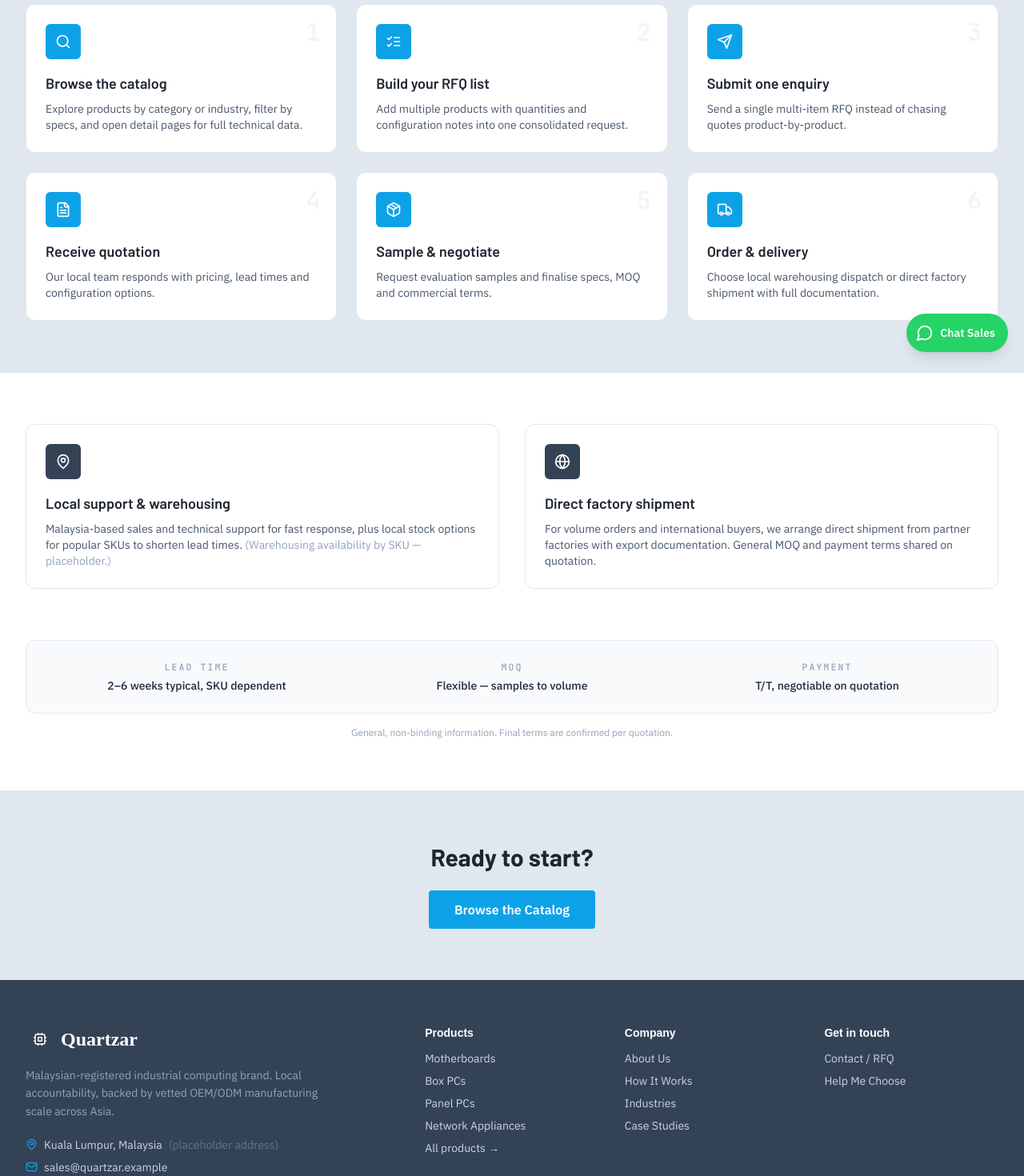
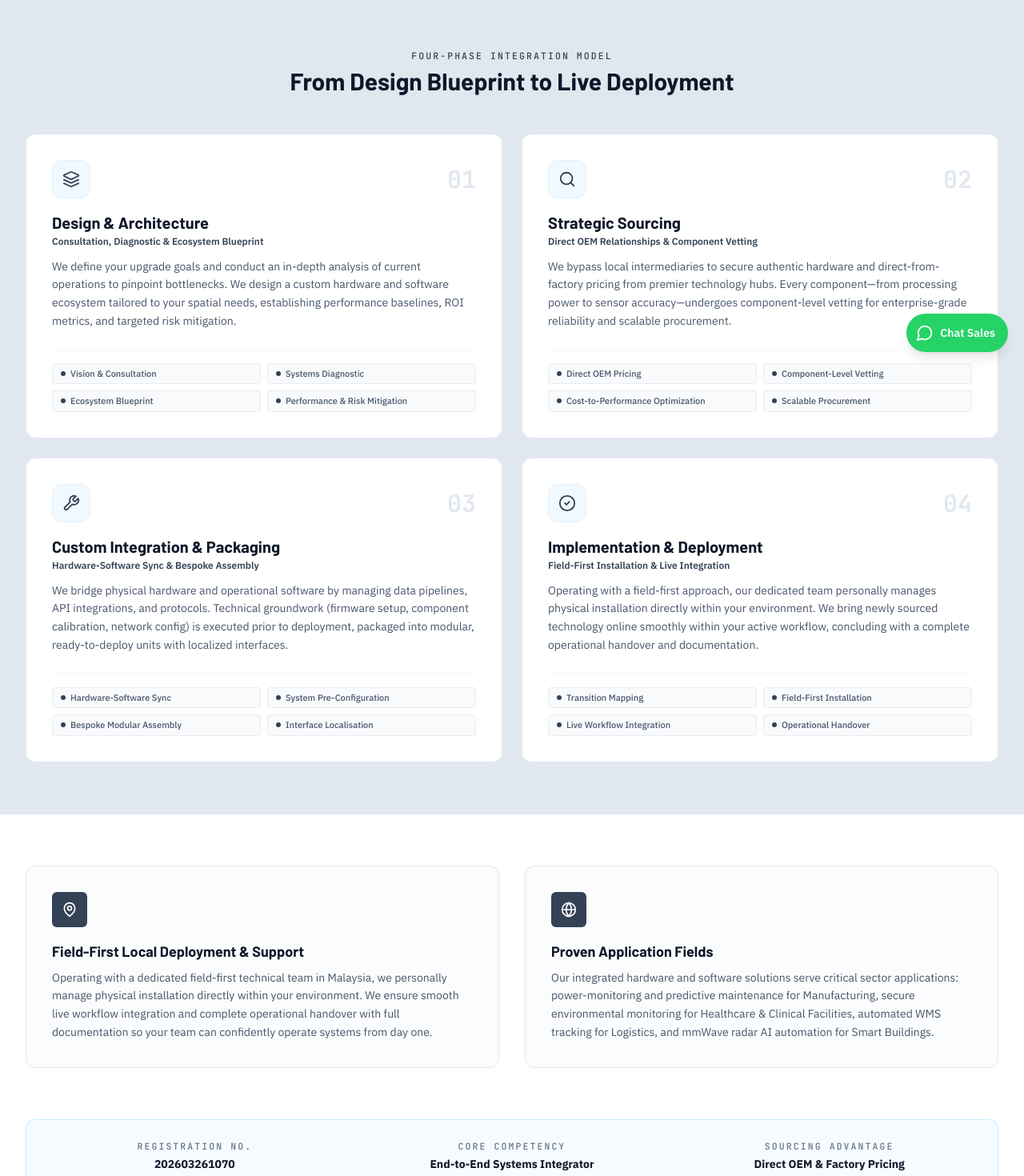
Before and after one commit to sjteo398/techup-catalog, a React (Vite) app: page /sourcing in a window 1280 px wide. Shown: the part 340-1810 px from the top of the page at 80% size. Built offline with nearby package versions, Linux system fonts and the light colour scheme; a web font is replaced by a local one.

Commit message:
Update How It Works (Sourcing.jsx) page with official PDF overview and 4-phase integration model

```diff
--- a/src/pages/Sourcing.jsx
+++ b/src/pages/Sourcing.jsx
@@ -1,15 +1,37 @@
 import React from "react";
 import { Link } from "react-router-dom";
-import { Search, ListChecks, Send, FileText, Package, Truck, MapPin, Globe } from "lucide-react";
+import { Layers, Search, Wrench, CheckCircle2, MapPin, Globe, ArrowRight } from "lucide-react";
 import Layout from "@/components/layout/Layout";
 
 const journey = [
-  { icon: Search, title: "Browse the catalog", body: "Explore products by category or industry, filter by specs, and open detail pages for full technical data." },
-  { icon: ListChecks, title: "Build your RFQ list", body: "Add multiple products with quantities and configuration notes into one consolidated request." },
-  { icon: Send, title: "Submit one enquiry", body: "Send a single multi-item RFQ instead of chasing quotes product-by-product." },
-  { icon: FileText, title: "Receive quotation", body: "Our local team responds with pricing, lead times and configuration options." },
-  { icon: Package, title: "Sample & negotiate", body: "Request evaluation samples and finalise specs, MOQ and commercial terms." },
-  { icon: Truck, title: "Order & delivery", body: "Choose local warehousing dispatch or direct factory shipment with full documentation." },
+  {
+    icon: Layers,
+    title: "Design & Architecture",
+    subtitle: "Consultation, Diagnostic & Ecosystem Blueprint",
+    body: "We define your upgrade goals and conduct an in-depth analysis of current operations to pinpoint bottlenecks. We design a custom hardware and software ecosystem tailored to your spatial needs, establishing performance baselines, ROI metrics, and targeted risk mitigation.",
+    highlights: ["Vision & Consultation", "Systems Diagnostic", "Ecosystem Blueprint", "Performance & Risk Mitigation"]
+  },
+  {
+    icon: Search,
+    title: "Strategic Sourcing",
+    subtitle: "Direct OEM Relationships & Component Vetting",
+    body: "We bypass local intermediaries to secure authentic hardware and direct-from-factory pricing from premier technology hubs. Every component—from processing power to sensor accuracy—undergoes component-level vetting for enterprise-grade reliability and scalable procurement.",
+    highlights: ["Direct OEM Pricing", "Component-Level Vetting", "Cost-to-Performance Optimization", "Scalable Procurement"]
+  },
+  {
+    icon: Wrench,
+    title: "Custom Integration & Packaging",
+    subtitle: "Hardware-Software Sync & Bespoke Assembly",
+    body: "We bridge physical hardware and operational software by managing data pipelines, API integrations, and protocols. Technical groundwork (firmware setup, component calibration, network config) is executed prior to deployment, packaged into modular, ready-to-deploy units with localized interfaces.",
+    highlights: ["Hardware-Software Sync", "System Pre-Configuration", "Bespoke Modular Assembly", "Interface Localisation"]
+  },
+  {
+    icon: CheckCircle2,
+    title: "Implementation & Deployment",
+    subtitle: "Field-First Installation & Live Integration",
+    body: "Operating with a field-first approach, our dedicated team personally manages physical installation directly within your environment. We bring newly sourced technology online smoothly within your active workflow, concluding with a complete operational handover and documentation.",
+    highlights: ["Transition Mapping", "Field-First Installation", "Live Workflow Integration", "Operational Handover"]
+  }
 ];
 
 export default function Sourcing() {
@@ -18,20 +40,44 @@ export default function Sourcing() {
       <section className="navy-bg text-white pt-24 pb-12 relative overflow-hidden">
         <div className="absolute inset-0 grid-texture-dark opacity-50" />
         <div className="relative max-w-7xl mx-auto px-4 sm:px-6 lg:px-8">
-          <p className="eyebrow text-[hsl(var(--accent))]">How it works</p>
-          <h1 className="mt-2 text-3xl sm:text-4xl lg:text-5xl font-display font-extrabold tracking-tight">A straightforward B2B sourcing journey</h1>
-          <p className="mt-4 text-slate-300 max-w-2xl">No online checkout — this is an inquiry-driven model built for technical procurement. Here's how buying from Quartzar works.</p>
+          <p className="eyebrow text-[hsl(var(--accent))]">End-to-End Solutions Integrator</p>
+          <h1 className="mt-2 text-3xl sm:text-4xl lg:text-5xl font-display font-extrabold tracking-tight">How Quartzar Works</h1>
+          <p className="mt-4 text-slate-300 max-w-3xl leading-relaxed">
+            Quartzar Technology & Automation Solutions (Registration No: 202603261070) is a specialized solutions provider dedicated to bridging the gap between global manufacturing capabilities and localized, client-specific needs. We transform high-quality, internationally sourced components into seamless, ready-to-deploy systems.
+          </p>
         </div>
       </section>
 
       <section className="max-w-7xl mx-auto px-4 sm:px-6 lg:px-8 py-16">
-        <div className="grid grid-cols-1 md:grid-cols-2 lg:grid-cols-3 gap-6">
+        <div className="text-center max-w-2xl mx-auto mb-12">
+          <p className="eyebrow text-[hsl(var(--primary))]">Four-Phase Integration Model</p>
+          <h2 className="mt-1 text-2xl sm:text-3xl font-display font-bold text-slate-900">From Design Blueprint to Live Deployment</h2>
+        </div>
+        <div className="grid grid-cols-1 md:grid-cols-2 gap-6">
           {journey.map((j, i) => (
-            <div key={j.title} className="relative rounded-xl border border-slate-200 bg-white p-6 card-hover">
-              <span className="absolute top-4 right-5 font-mono text-3xl font-extrabold text-slate-100">{i + 1}</span>
-              <span className="grid place-items-center w-11 h-11 rounded-lg bg-[hsl(var(--accent))] text-white"><j.icon size={20} /></span>
-              <h3 className="mt-4 font-display font-semibold text-lg">{j.title}</h3>
-              <p className="mt-2 text-sm text-slate-600">{j.body}</p>
+            <div key={j.title} className="relative rounded-xl border border-slate-200 bg-white p-6 sm:p-8 card-hover flex flex-col justify-between">
+              <div>
+                <div className="flex items-center justify-between mb-4">
+                  <span className="grid place-items-center w-12 h-12 rounded-xl bg-sky-50 text-[hsl(var(--primary))] border border-sky-100">
+                    <j.icon size={22} />
+                  </span>
+                  <span className="font-mono text-3xl font-extrabold text-slate-200">0{i + 1}</span>
+                </div>
+                <h3 className="font-display font-bold text-xl text-slate-900">{j.title}</h3>
+                <p className="text-xs font-semibold text-[hsl(var(--primary))] mt-0.5 mb-3">{j.subtitle}</p>
+                <p className="text-sm text-slate-600 leading-relaxed">{j.body}</p>
+              </div>
+
+              <div className="mt-6 pt-4 border-t border-slate-100">
+                <div className="grid grid-cols-2 gap-2">
+                  {j.highlights.map((h) => (
+                    <span key={h} className="text-[11px] font-medium text-slate-600 bg-slate-50 border border-slate-200/70 rounded px-2.5 py-1 flex items-center gap-1.5 truncate">
+                      <span className="w-1.5 h-1.5 rounded-full bg-[hsl(var(--primary))] flex-shrink-0" />
+                      {h}
+                    </span>
+                  ))}
+                </div>
+              </div>
             </div>
           ))}
         </div>
@@ -39,30 +85,59 @@ export default function Sourcing() {
 
       <section className="bg-white border-y border-slate-200">
         <div className="max-w-7xl mx-auto px-4 sm:px-6 lg:px-8 py-16 grid md:grid-cols-2 gap-8">
-          <div className="rounded-xl border border-slate-200 p-6">
-            <span className="grid place-items-center w-11 h-11 rounded-lg bg-[hsl(var(--navy))] text-white"><MapPin size={20} /></span>
-            <h3 className="mt-4 font-display font-semibold text-lg">Local support & warehousing</h3>
-            <p className="mt-2 text-sm text-slate-600">Malaysia-based sales and technical support for fast response, plus local stock options for popular SKUs to shorten lead times. <span className="text-slate-400">(Warehousing availability by SKU — placeholder.)</span></p>
+          <div className="rounded-xl border border-slate-200 p-6 sm:p-8 bg-slate-50/50">
+            <span className="grid place-items-center w-11 h-11 rounded-lg bg-[hsl(var(--navy))] text-white mb-4">
+              <MapPin size={20} />
+            </span>
+            <h3 className="font-display font-bold text-lg text-slate-900">Field-First Local Deployment & Support</h3>
+            <p className="mt-2 text-sm text-slate-600 leading-relaxed">
+              Operating with a dedicated field-first technical team in Malaysia, we personally manage physical installation directly within your environment. We ensure smooth live workflow integration and complete operational handover with full documentation so your team can confidently operate systems from day one.
+            </p>
           </div>
-          <div className="rounded-xl border border-slate-200 p-6">
-            <span className="grid place-items-center w-11 h-11 rounded-lg bg-[hsl(var(--primary))] text-white"><Globe size={20} /></span>
-            <h3 className="mt-4 font-display font-semibold text-lg">Direct factory shipment</h3>
-            <p className="mt-2 text-sm text-slate-600">For volume orders and international buyers, we arrange direct shipment from partner factories with export documentation. General MOQ and payment terms shared on quotation.</p>
+
+          <div className="rounded-xl border border-slate-200 p-6 sm:p-8 bg-slate-50/50">
+            <span className="grid place-items-center w-11 h-11 rounded-lg bg-[hsl(var(--primary))] text-white mb-4">
+              <Globe size={20} />
+            </span>
+            <h3 className="font-display font-bold text-lg text-slate-900">Proven Application Fields</h3>
+            <p className="mt-2 text-sm text-slate-600 leading-relaxed">
+              Our integrated hardware and software solutions serve critical sector applications: power-monitoring and predictive maintenance for Manufacturing, secure environmental monitoring for Healthcare & Clinical Facilities, automated WMS tracking for Logistics, and mmWave radar AI automation for Smart Buildings.
+            </p>
           </div>
         </div>
+
         <div className="max-w-7xl mx-auto px-4 sm:px-6 lg:px-8 pb-16">
-          <div className="rounded-xl bg-slate-50 border border-slate-200 p-6 grid sm:grid-cols-3 gap-4 text-center">
-            {[["Lead time", "2–6 weeks typical, SKU dependent"], ["MOQ", "Flexible — samples to volume"], ["Payment", "T/T, negotiable on quotation"]].map(([k, v]) => (
-              <div key={k}><p className="eyebrow text-slate-400">{k}</p><p className="mt-1 font-medium text-slate-800 text-sm">{v}</p></div>
+          <div className="rounded-xl bg-sky-50/60 border border-sky-200/70 p-6 grid sm:grid-cols-3 gap-6 text-center">
+            {[
+              ["Registration No.", "202603261070"],
+              ["Core Competency", "End-to-End Systems Integrator"],
+              ["Sourcing Advantage", "Direct OEM & Factory Pricing"]
+            ].map(([k, v]) => (
+              <div key={k}>
+                <p className="eyebrow text-slate-500 text-[11px]">{k}</p>
+                <p className="mt-1 font-bold text-slate-900 text-sm sm:text-base">{v}</p>
+              </div>
             ))}
           </div>
-          <p className="mt-4 text-xs text-slate-400 text-center">General, non-binding information. Final terms are confirmed per quotation.</p>
+          <p className="mt-4 text-xs text-slate-400 text-center">
+            Official corporate overview of Quartzar Technology & Automation Solutions.
+          </p>
         </div>
       </section>
 
       <section className="max-w-7xl mx-auto px-4 py-16 text-center">
-        <h2 className="text-2xl sm:text-3xl font-display font-bold">Ready to start?</h2>
-        <Link to="/catalog" className="inline-block mt-6 btn-cta px-8 h-12 leading-[3rem] rounded-md font-semibold">Browse the Catalog</Link>
+        <h2 className="text-2xl sm:text-3xl font-display font-bold text-slate-900">Ready to Upgrade Your Infrastructure?</h2>
+        <p className="mt-2 text-slate-600 max-w-xl mx-auto text-sm">
+          Explore our industrial hardware lineup or connect with our engineering team for custom integration solutions.
+        </p>
+        <div className="mt-6 flex items-center justify-center gap-4 flex-wrap">
+          <Link to="/catalog" className="btn-cta px-8 h-12 leading-[3rem] rounded-md font-semibold inline-flex items-center gap-2">
+            Browse Catalog <ArrowRight size={16} />
+          </Link>
+          <Link to="/contact" className="px-8 h-12 leading-[3rem] rounded-md font-semibold border border-slate-300 hover:bg-slate-100 text-slate-800 transition-colors">
+            Contact Technical Directors
+          </Link>
+        </div>
       </section>
     </Layout>
   );
```
